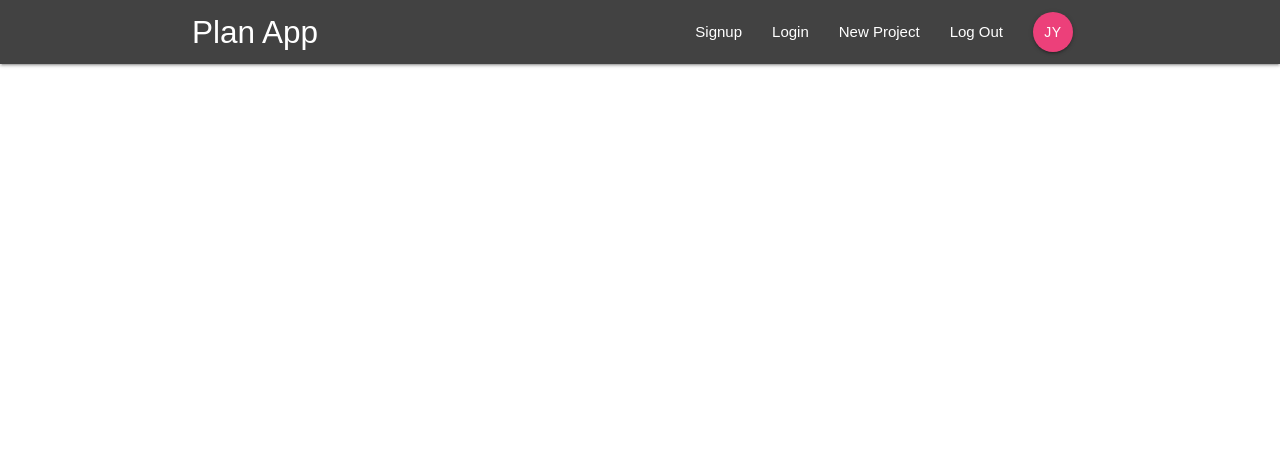
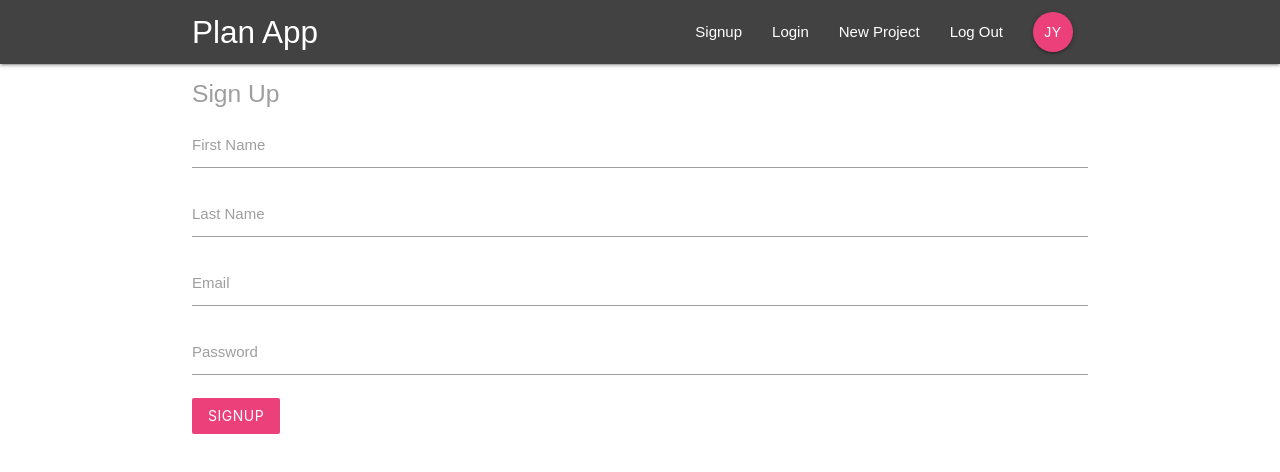
Before and after one commit to MaestroJolly/react-redux-firebase-test-app, a React (Create React App) app: page /signup in a window 1280 px wide. Shown: the top 472 px of the page. Built offline with nearby package versions, Linux system fonts and the light colour scheme.

Commit message:
Update: created signin and  signup components

```diff
--- a/public/index.html
+++ b/public/index.html
@@ -31,5 +31,7 @@
       To begin the development, run `npm start`.
       To create a production bundle, use `npm run build`.
     -->
+    <!-- Compiled and minified JavaScript -->
+    <script src="https://cdnjs.cloudflare.com/ajax/libs/materialize/1.0.0/js/materialize.min.js"></script>
   </body>
 </html>
--- a/src/App.js
+++ b/src/App.js
@@ -3,6 +3,8 @@
 import Navbar from './components/layout/Navbar';
 import Dashboard from './components/dashboard/Dashboard';
 import ProjectDetails from './components/projects/ProjectDetails';
+import SignIn from './components/auth/SignIn';
+import SignUp from './components/auth/SignUp';
 
 class App extends Component {
   render() {
@@ -13,6 +15,8 @@
           <Switch>
             <Route exact path='/' component={ Dashboard } />
             <Route path='/project/:id' component={ ProjectDetails } />
+            <Route path='/signin' component={ SignIn } />
+            <Route path='/signup' component={ SignUp } />
           </Switch>
         </div>
       </BrowserRouter>
--- a/src/components/auth/SignIn.js
+++ b/src/components/auth/SignIn.js
@@ -0,0 +1,49 @@
+import React, { Component } from 'react';
+
+class SignIn extends Component {
+
+    state = {
+        email: '',
+        password: ''
+    }
+
+    handleChange = (e) => {
+        this.setState({
+            [e.target.id]: e.target.value
+        })
+    }
+
+    handleSubmit = (e) => {
+        e.preventDefault();
+        console.log(this.state);
+    }
+
+    render() {
+        return (
+            <div className="container">
+                <form onSubmit={ this.handleSubmit } className="white">
+                    <h5 className="grey-text grey-darken-3">
+                        Sign In
+                    </h5>
+                    <div className="input-field">
+                        <label htmlFor="email">
+                            Email
+                        </label>
+                        <input type="email" id="email" onChange={ this.handleChange }/>
+                    </div>
+                    <div className="input-field">
+                        <label htmlFor="password">
+                            Password
+                        </label>
+                        <input type="password" id="password" onChange={ this.handleChange }/>
+                    </div>
+                    <div className="input-field">
+                        <button className="btn pink lighten-1 z-depth-0">Login</button>
+                    </div>
+                </form>
+            </div>
+        )
+    }
+}
+
+export default SignIn;
--- a/src/components/auth/SignUp.js
+++ b/src/components/auth/SignUp.js
@@ -0,0 +1,63 @@
+import React, { Component } from 'react';
+
+class SignUp extends Component {
+
+    state = {
+        email: '',
+        password: '',
+        firstName: '',
+        lastName: ''
+    }
+
+    handleChange = (e) => {
+        this.setState({
+            [e.target.id]: e.target.value
+        })
+    }
+
+    handleSubmit = (e) => {
+        e.preventDefault();
+        console.log(this.state);
+    }
+
+    render() {
+        return (
+            <div className="container">
+                <form onSubmit={ this.handleSubmit } className="white">
+                    <h5 className="grey-text grey-darken-3">
+                        Sign Up
+                    </h5>
+                    <div className="input-field">
+                        <label htmlFor="firstName">
+                            First Name
+                        </label>
+                        <input type="text" id="firstName" onChange={ this.handleChange }/>
+                    </div>
+                    <div className="input-field">
+                        <label htmlFor="lastName">
+                            Last Name
+                        </label>
+                        <input type="text" id="lastName" onChange={ this.handleChange }/>
+                    </div>
+                    <div className="input-field">
+                        <label htmlFor="email">
+                            Email
+                        </label>
+                        <input type="email" id="email" onChange={ this.handleChange }/>
+                    </div>
+                    <div className="input-field">
+                        <label htmlFor="password">
+                            Password
+                        </label>
+                        <input type="password" id="password" onChange={ this.handleChange }/>
+                    </div>
+                    <div className="input-field">
+                        <button className="btn pink lighten-1 z-depth-0">Signup</button>
+                    </div>
+                </form>
+            </div>
+        )
+    }
+}
+
+export default SignUp;
```
